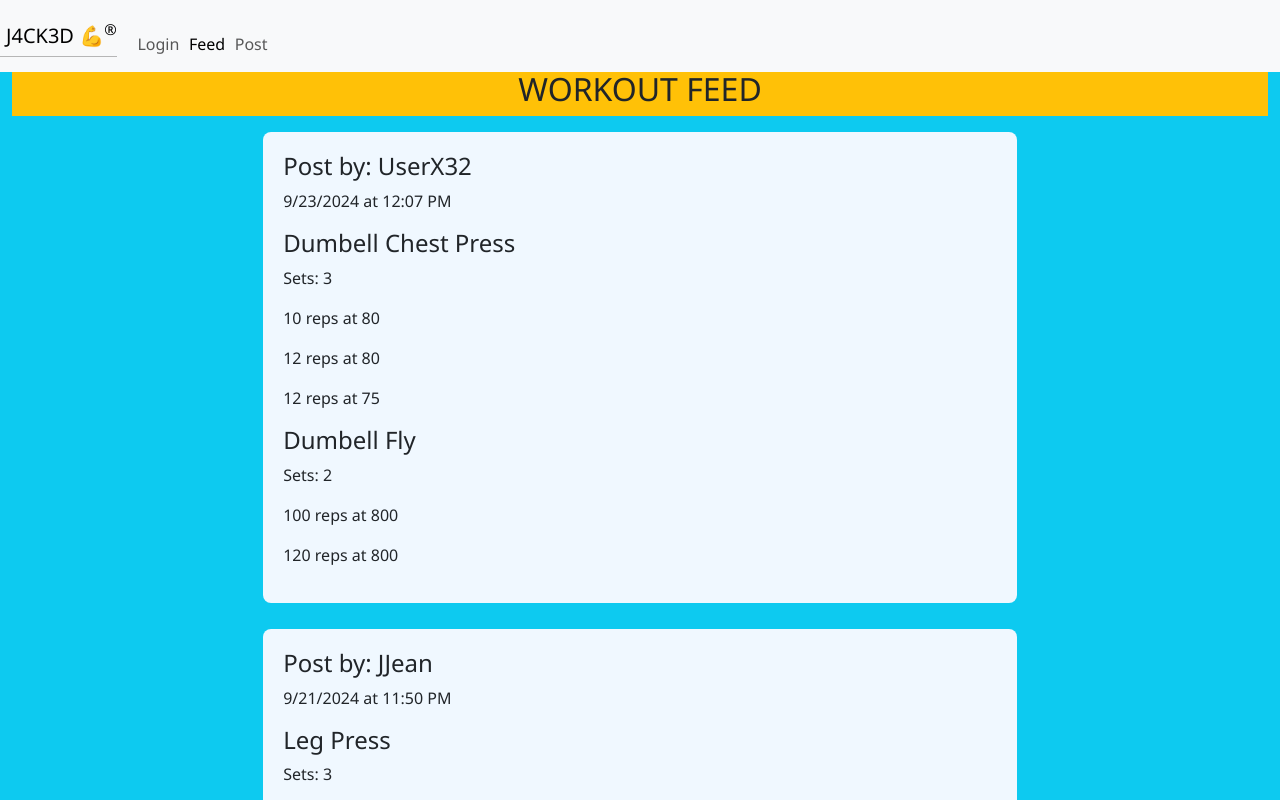
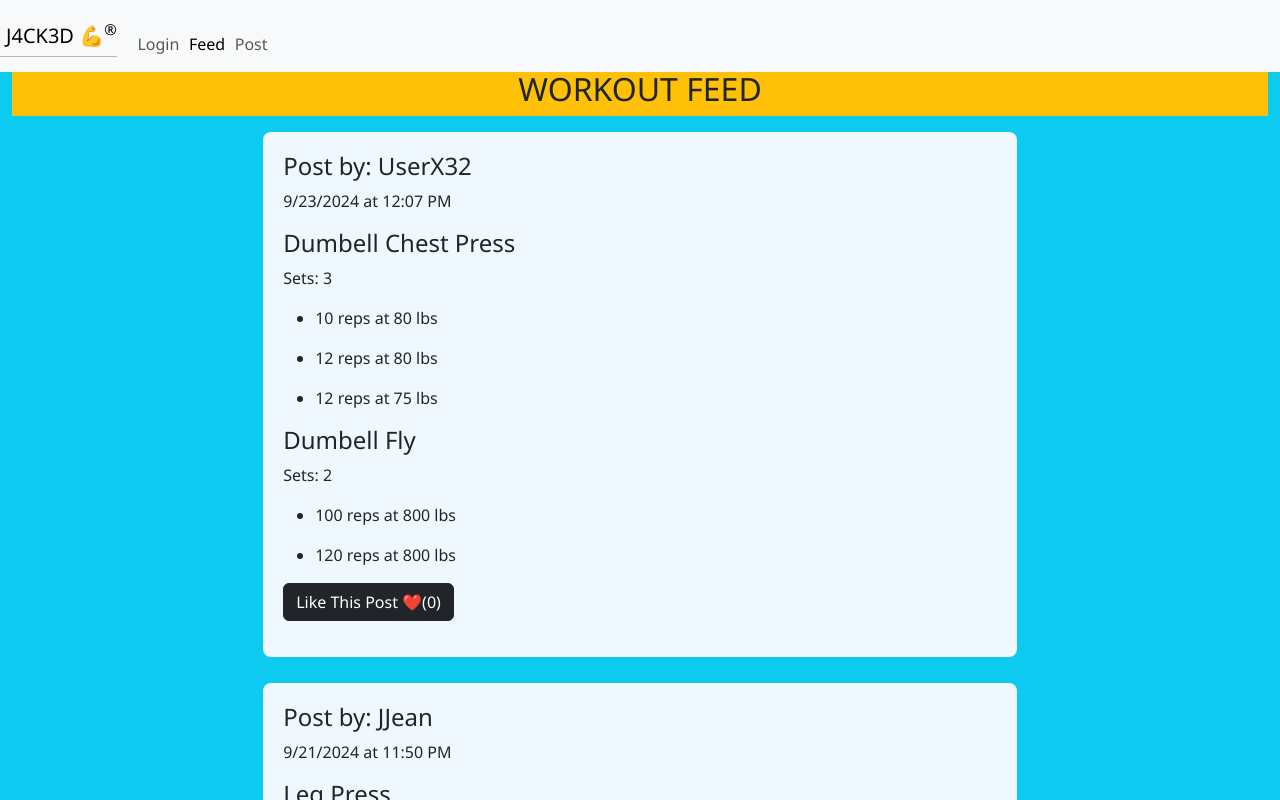
Before and after one commit to BenjiJackson1/startup, a React (Vite) app: page /feed in a window 1280 px wide. Shown: the top 800 px of the page. Built offline with nearby package versions, Linux system fonts and the light colour scheme.

Commit message:
Added like button to dynamic posts

```diff
--- a/src/feed/feed.jsx
+++ b/src/feed/feed.jsx
@@ -3,9 +3,9 @@ import './feed.css';
 
 export function Feed() {
 
-  const [workouts, setWorkouts] = useState([['UserX32', '9/23/2024 at 12:07 PM', [['Dumbell Chest Press', [['10', '80'], ['12', '80'], ['12', '75']]],
+  const [workouts, setWorkouts] = useState([['UserX32', '9/23/2024 at 12:07 PM', 0,[['Dumbell Chest Press', [['10', '80'], ['12', '80'], ['12', '75']]],
   ['Dumbell Fly', [['100', '800'], ['120', '800']]]]],
-  ['JJean', '9/21/2024 at 11:50 PM', [['Leg Press', [['10', '130'], ['12', '140'], ['12', '125']]]]]])
+  ['JJean', '9/21/2024 at 11:50 PM', 15, [['Leg Press', [['10', '130'], ['12', '140'], ['12', '125']]]]]])
 
   return (
     <main className="container-fluid text-center bg-info">
@@ -17,17 +17,18 @@ export function Feed() {
           <div>
           <h4> Post by: {workout[0]}</h4>
           <p> {workout[1]}</p>
-          {workout[2].map((exercise, i) => (
+          {workout[3].map((exercise, i) => (
             <div key={i} className="workout-section workout">
               <h4> {exercise[0]} </h4>
               <p> Sets: {exercise[1].length} </p>
               {exercise[1].map((rep, j) => (
-                <div key={j}>
-                  <p>{rep[0]} reps at {rep[1]}</p>
-                </div>
+                <ul key={j}>
+                  <li>{rep[0]} reps at {rep[1]} lbs</li>
+                </ul>
               ))}
             </div>
           ))}
+          <p className="btn btn-dark"> Like This Post ❤️({workout[2]})</p>
           </div>
         </div>
       ))}
```
